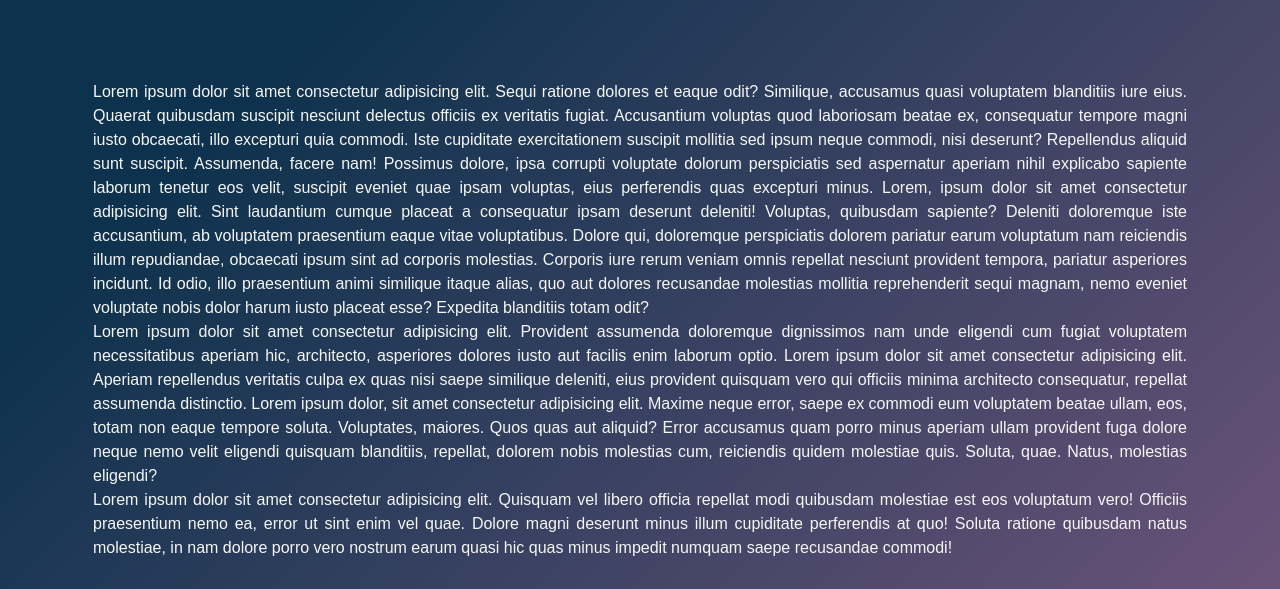
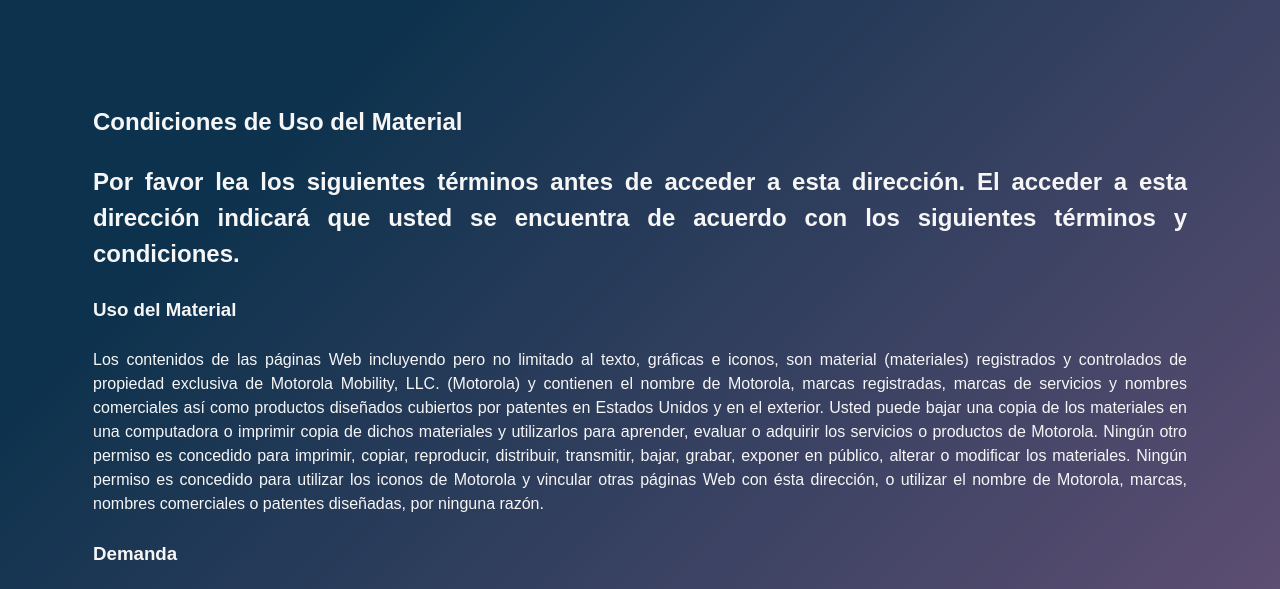
Before and after one commit to williamsccs/proyecto-coder, a plain HTML site: page paginas/legales.html in a window 1280 px wide. Shown: the part 318-907 px from the top of the page. Drawn offline with Linux system fonts and the light colour scheme; a web font is replaced by a local one.

Commit message:
Bases legales update

```diff
--- a/paginas/legales.html
+++ b/paginas/legales.html
@@ -70,21 +70,29 @@
   <div class="wrapper">
     <h1 class="contacTitle">Bases y condiciones</h1>
 <section class="legals" >
+  <br>
+  <h2>Condiciones de Uso del Material</h2>
+  <br>
+  <h2>Por favor lea los siguientes términos antes de acceder a esta dirección. El acceder a esta dirección indicará que usted se encuentra de acuerdo con los siguientes términos y condiciones.</h2>
+  <br>
+  <h3>Uso del Material</h3>
+  <br>
   <p>
-    Lorem ipsum dolor sit amet consectetur adipisicing elit. Sequi ratione dolores et eaque odit? Similique, accusamus quasi voluptatem blanditiis iure eius. Quaerat quibusdam suscipit nesciunt delectus officiis ex veritatis fugiat.
-    Accusantium voluptas quod laboriosam beatae ex, consequatur tempore magni iusto obcaecati, illo excepturi quia commodi. Iste cupiditate exercitationem suscipit mollitia sed ipsum neque commodi, nisi deserunt? Repellendus aliquid sunt suscipit.
-    Assumenda, facere nam! Possimus dolore, ipsa corrupti voluptate dolorum perspiciatis sed aspernatur aperiam nihil explicabo sapiente laborum tenetur eos velit, suscipit eveniet quae ipsam voluptas, eius perferendis quas excepturi minus.
-    Lorem, ipsum dolor sit amet consectetur adipisicing elit. Sint laudantium cumque placeat a consequatur ipsam deserunt deleniti! Voluptas, quibusdam sapiente? Deleniti doloremque iste accusantium, ab voluptatem praesentium eaque vitae voluptatibus.
-    Dolore qui, doloremque perspiciatis dolorem pariatur earum voluptatum nam reiciendis illum repudiandae, obcaecati ipsum sint ad corporis molestias. Corporis iure rerum veniam omnis repellat nesciunt provident tempora, pariatur asperiores incidunt.
-    Id odio, illo praesentium animi similique itaque alias, quo aut dolores recusandae molestias mollitia reprehenderit sequi magnam, nemo eveniet voluptate nobis dolor harum iusto placeat esse? Expedita blanditiis totam odit?
+    Los contenidos de las páginas Web incluyendo pero no limitado al texto, gráficas e iconos, son material (materiales) registrados y controlados de propiedad exclusiva de Motorola Mobility, LLC. (Motorola) y contienen el nombre de Motorola, marcas registradas, marcas de servicios y nombres comerciales así como productos diseñados cubiertos por patentes en Estados Unidos y en el exterior. Usted puede bajar una copia de los materiales en una computadora o imprimir copia de dichos materiales y utilizarlos para aprender, evaluar o adquirir los servicios o productos de Motorola. Ningún otro permiso es concedido para imprimir, copiar, reproducir, distribuir, transmitir, bajar, grabar, exponer en público, alterar o modificar los materiales. Ningún permiso es concedido para utilizar los iconos de Motorola y vincular otras páginas Web con ésta dirección, o utilizar el nombre de Motorola, marcas, nombres comerciales o patentes diseñadas, por ninguna razón.
   </p>
+  <br>
+  <h3>Demanda</h3>
+  <br>
   <p>
-    Lorem ipsum dolor sit amet consectetur adipisicing elit. Provident assumenda doloremque dignissimos nam unde eligendi cum fugiat voluptatem necessitatibus aperiam hic, architecto, asperiores dolores iusto aut facilis enim laborum optio. Lorem ipsum dolor sit amet consectetur adipisicing elit. Aperiam repellendus veritatis culpa ex quas nisi saepe similique deleniti, eius provident quisquam vero qui officiis minima architecto consequatur, repellat assumenda distinctio. Lorem ipsum dolor, sit amet consectetur adipisicing elit. Maxime neque error, saepe ex commodi eum voluptatem beatae ullam, eos, totam non eaque tempore soluta. Voluptates, maiores. Quos quas aut aliquid?
-    Error accusamus quam porro minus aperiam ullam provident fuga dolore neque nemo velit eligendi quisquam blanditiis, repellat, dolorem nobis molestias cum, reiciendis quidem molestiae quis. Soluta, quae. Natus, molestias eligendi?
+    LOS CONTENIDOS DE LAS PÁGINAS MUNDIALES WEB DE MOTOROLA SE PROPORCIONAN "COMO SON". NINGUNA GARANTÍA O INDEMNIZACIÓN DE NINGUNA CLASE IMPUESTA O ESTATUTARIA, INCLUYENDO PERO NO LIMITADA A LAS GARANTÍAS DE NO INFRINGIMIENTO DE LA TERCERA PARTE DE LOS DERECHOS, COMERCIALIZACIÓN, Y CONVENIENCIA DE UN PROPÓSITO EN PARTICULAR, ESTA DADO EN CONEXIÓN CON LOS MATERIALES.
   </p>
+  <br>
+  <h3>Otros</h3>
+  <br>
   <p>
-    Lorem ipsum dolor sit amet consectetur adipisicing elit. Quisquam vel libero officia repellat modi quibusdam molestiae est eos voluptatum vero! Officiis praesentium nemo ea, error ut sint enim vel quae.
-    Dolore magni deserunt minus illum cupiditate perferendis at quo! Soluta ratione quibusdam natus molestiae, in nam dolore porro vero nostrum earum quasi hic quas minus impedit numquam saepe recusandae commodi!
+    Motorola se reserva todos los derechos de retirar del acceso a la dirección y revisar el software, materiales, servicios y productos descritos en esta dirección, en cualquier momento y sin notificar a los usuarios.
+
+    Motorola se reserva todos los derechos de retirar del acceso a la dirección y revisar el software, materiales, servicios y productos descritos en esta dirección, en cualquier momento y sin notificar a los usuarios.
   </p>
   </div>
   <footer>
```
